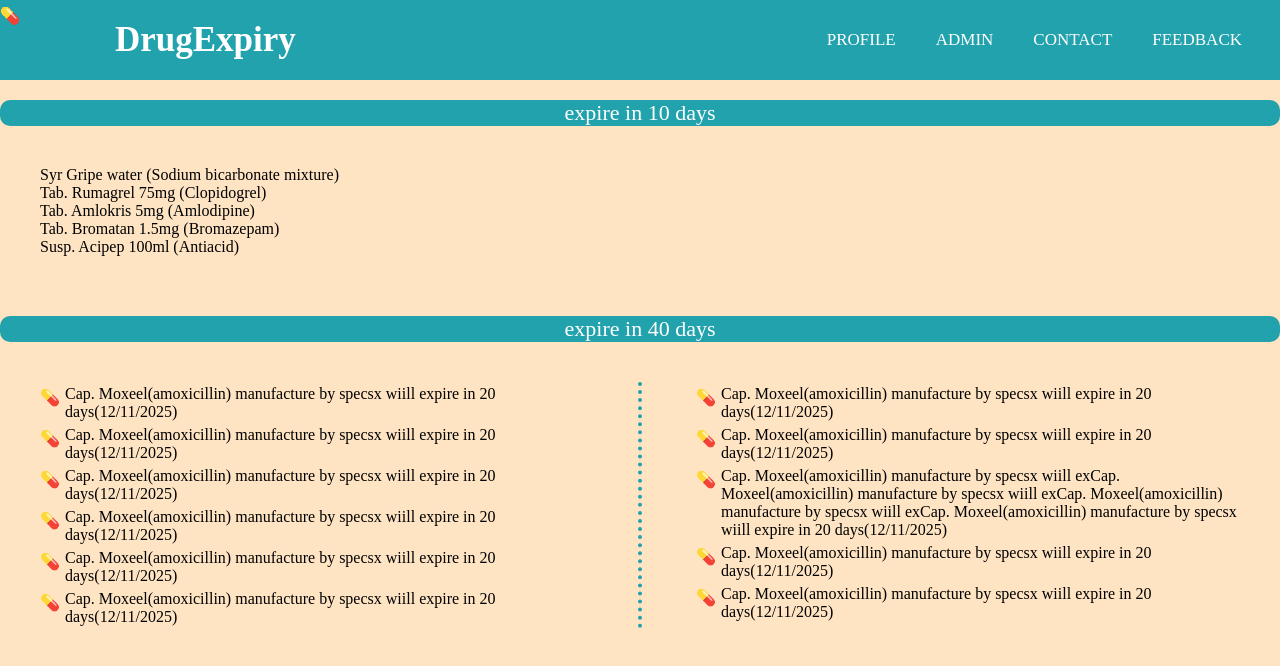
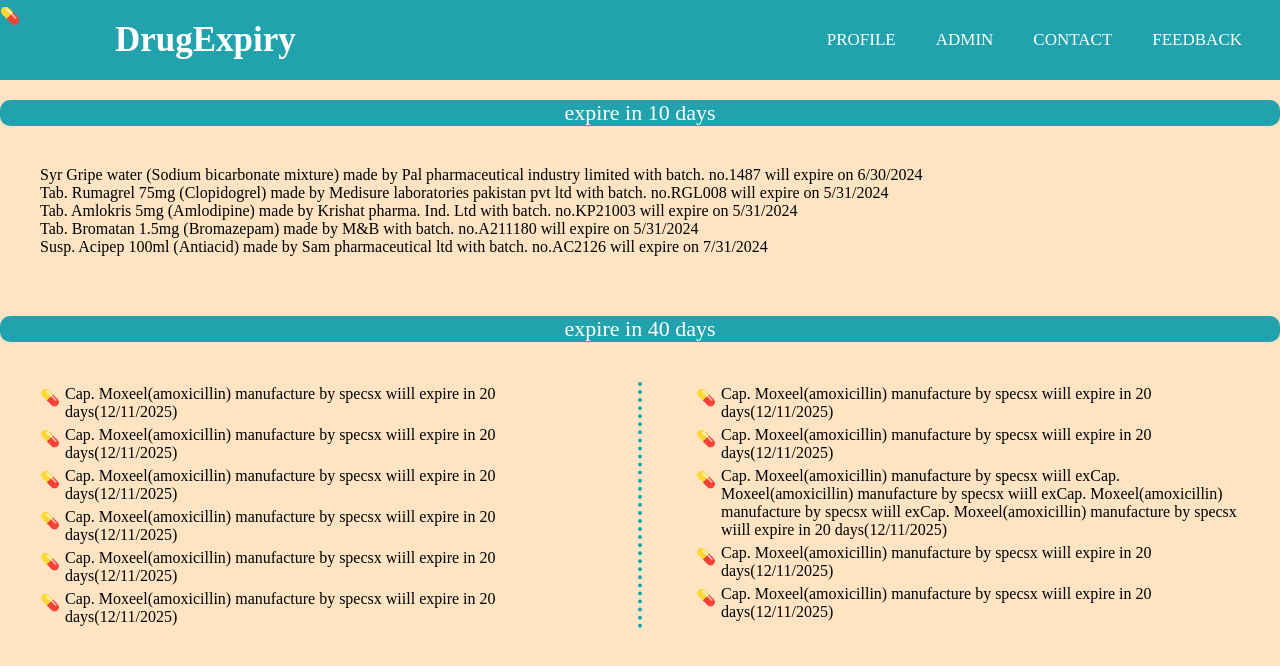
Before and after one commit to kabsyakskabeer/123zx, a plain HTML site: page list.html in a window 1280 px wide. Drawn offline with Linux system fonts and the light colour scheme.

Commit message:
batch number

```diff
--- a/list.html
+++ b/list.html
@@ -92,7 +92,7 @@
 
                    for (let index = 0; index < myDrugs.length; index++) {
                         const element = myDrugs[index];
-                        theString += `<li>${element.brand_name} (${element.chemical_name})</li>`;
+                        theString += `<li>${element.brand_name} (${element.chemical_name}) made by ${element.company_name} with batch. no.${element.batch_number} will expire on ${element.expiry_date}</li>`;
 
                       //  theString += `<li id=${(element.branch_name).replace(/\s/g, '')}> <span id="drug-name">${element.company_name} </span>  <span id="drug-quantity">  </span> <span id="drug-price">${element.expiry_date}</span> </li>`;
 
```
